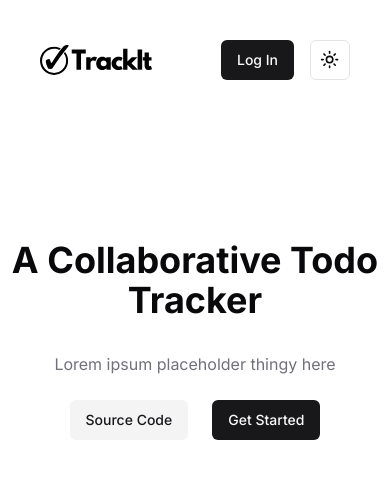
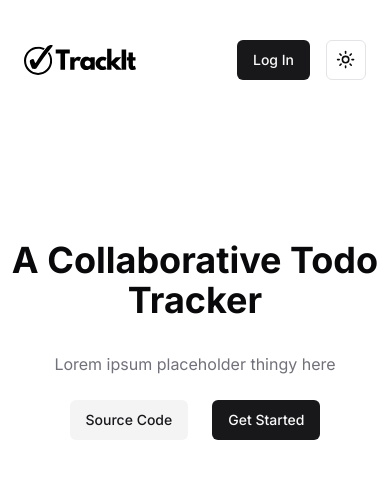
Before and after one commit to notbowen/track-it, a Next.js app: page / in a window 390 px wide. Shown: the top 478 px of the page. Built offline with nearby package versions, Linux system fonts and the light colour scheme; no server answers.

Commit message:
fix: mobile view optimization part 2

```diff
--- a/app/dashboard/page.tsx
+++ b/app/dashboard/page.tsx
@@ -53,7 +53,7 @@ export default async function Dashboard() {
     }
 
     return (
-        <div className="flex h-full max-w-screen-xl mx-auto flex-1 flex-col space-y-8 p-8">
+        <div className="flex h-full max-w-screen-xl mx-auto flex-1 flex-col space-y-8 p-6 sm:p-8">
             <div className="flex items-center justify-between space-y-2 gap-6">
                 <div>
                     <h2 className="text-2xl font-bold tracking-tight">Welcome back!</h2>
--- a/components/Nav.tsx
+++ b/components/Nav.tsx
@@ -5,7 +5,7 @@ import NavAuth from "@/components/NavAuth";
 
 export default function Nav() {
     return (
-        <header className="p-10 xl:p-14">
+        <header className="px-6 p-10 sm:p-10 xl:p-14">
             <nav>
                 <ul className="flex items-center justify-between">
                     <li>
```
